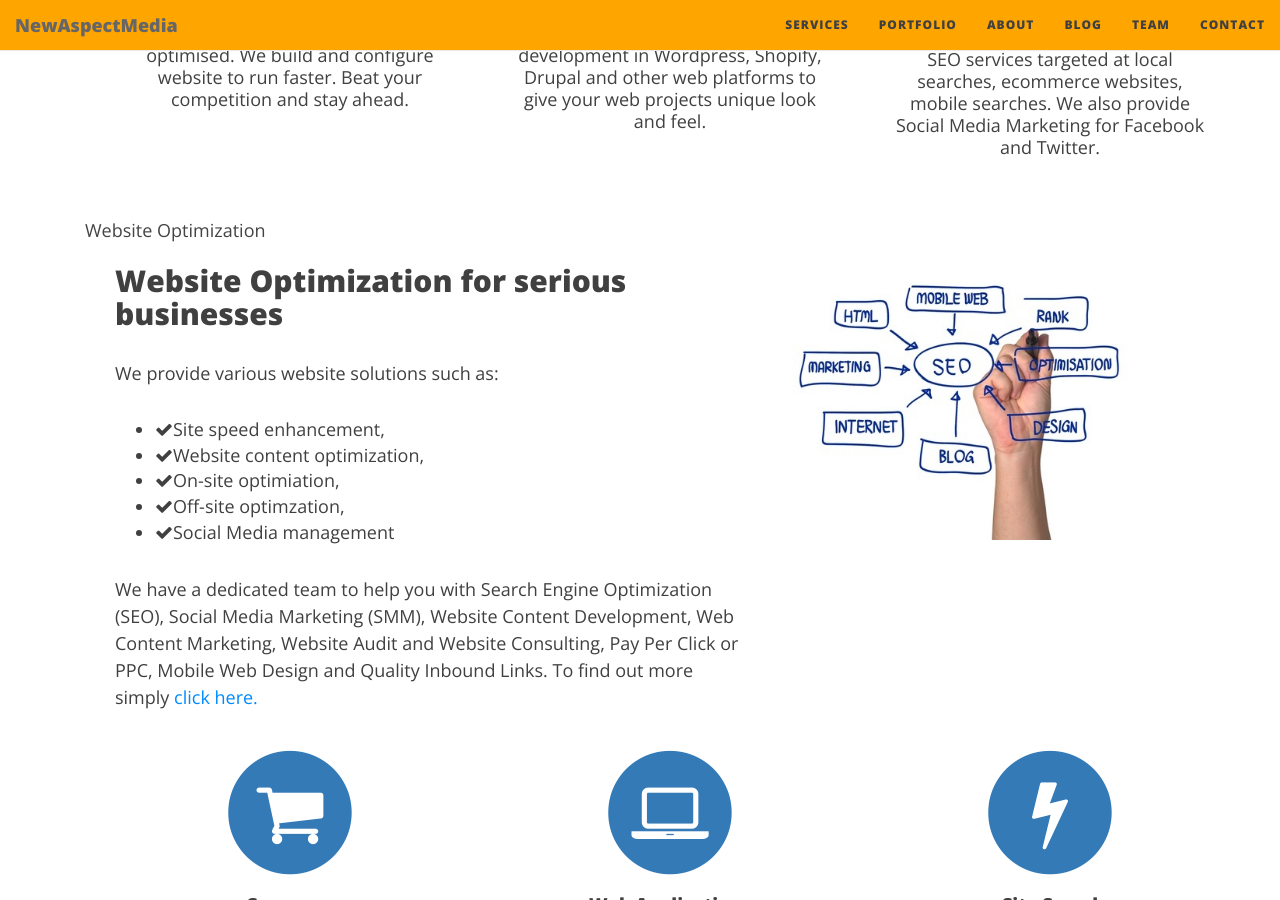
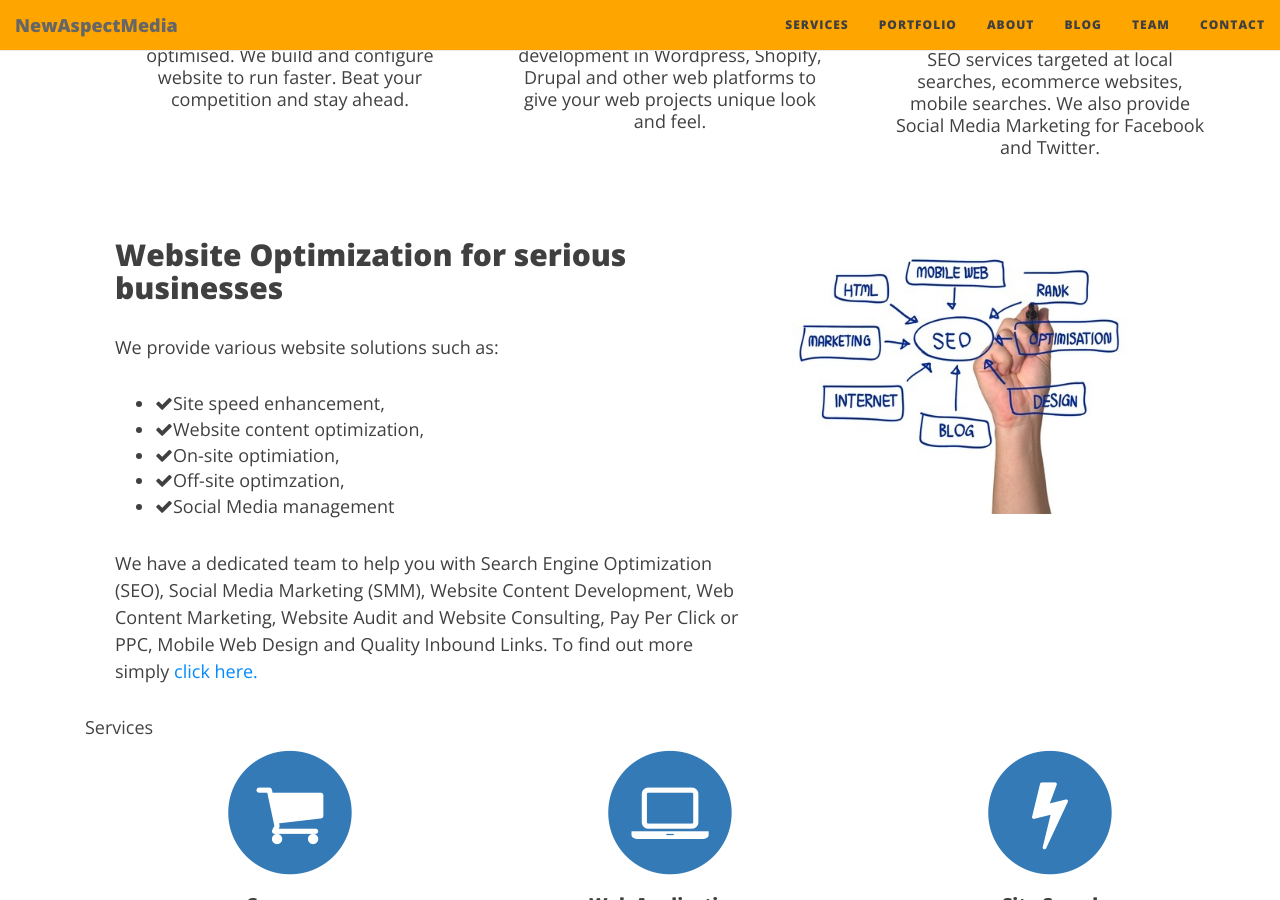
Before and after one commit to newmedia77/appxnam, a Jekyll site: the page built from index.html, in a window 1280 px wide and 900 px high, scrolled down 1463 px. Built offline with Jekyll 4.4.1, drawn with Linux system fonts in a browser that asks for light colours; nearby versions of some CDN libraries; the list of posts is cut into pages by our own code.

Commit message:
andreas
services

```diff
--- a/index.html
+++ b/index.html
@@ -168,7 +168,7 @@ subtitle: Hire Web Developer &amp; SEO Specialist in London
 
 
         <!-- Website Optimizaiton Service -->
-        <a name="website-optimization">Website Optimization</a>
+
         <section class="website-optimization">
             <div class="container">
                 <div class="row">
@@ -196,6 +196,7 @@ subtitle: Hire Web Developer &amp; SEO Specialist in London
 
 
 <!-- Services Section -->
+<a name="services">Services</a>
     <section id="services">
         <div class="container">
             <div class="row">
```
